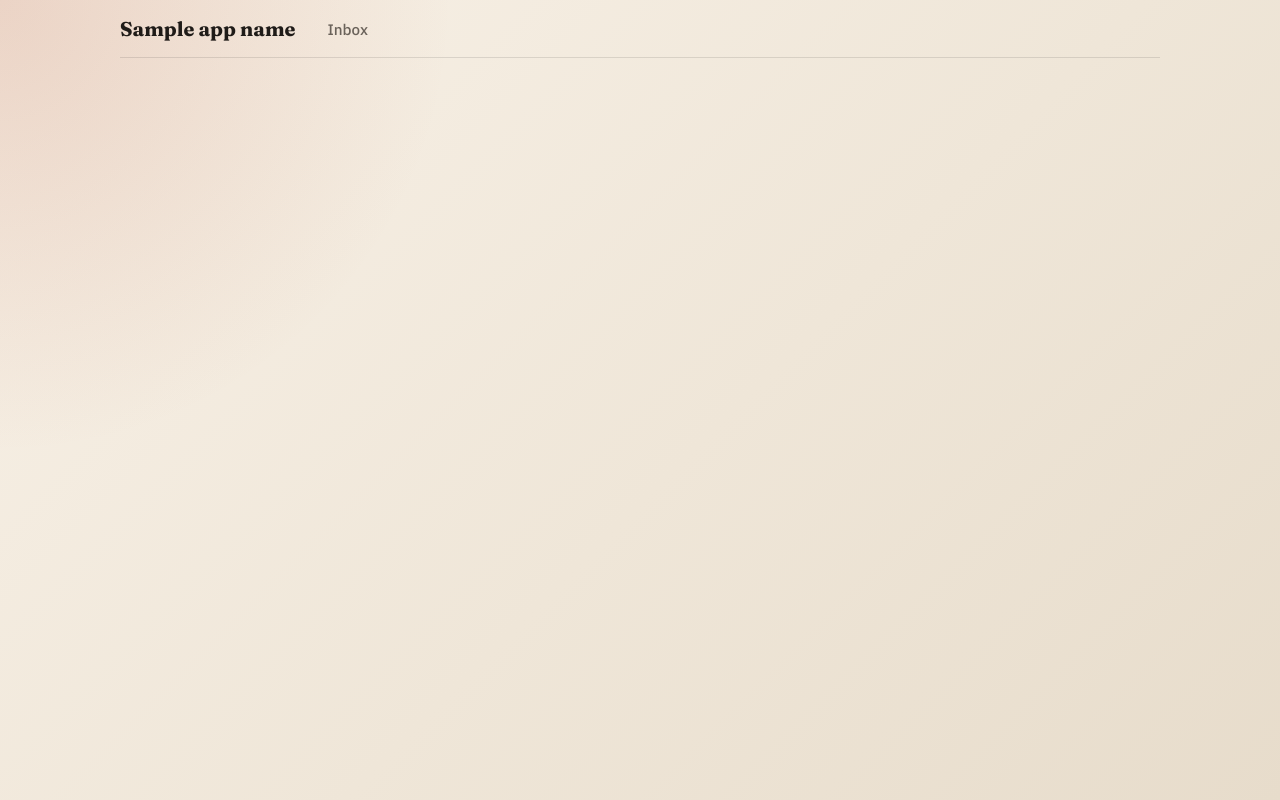
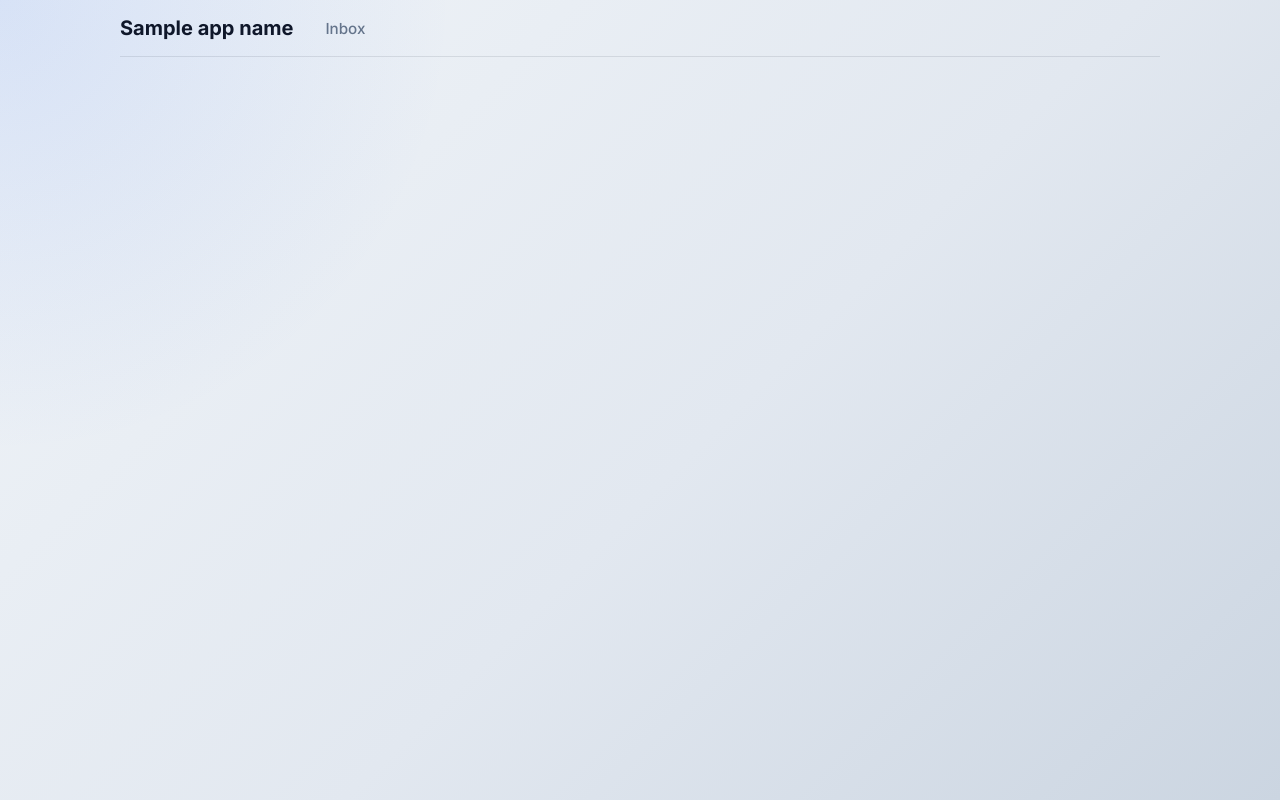
Before and after one commit to ni/GTD-TODOs, a FastAPI app: template app/templates/base.html in a window 1280 px wide. Run offline with FastAPI, Linux system fonts and the light colour scheme; the template is opened without the code that fills it: most values are stand-ins (such as "Sample title", 1, 10 or a date in 2020); parts of the project's set-up code (start-up, migrations or seed data) failed here and were passed over.

Commit message:
style: modernize visual design with cool blue palette and sans-serif typography (#3)
- Replace warm earthy palette (terracotta, cream, brown) with cool
  slate/blue palette based on Tailwind's blue and slate scales
- Switch heading typeface from Fraunces serif to Inter sans-serif
- Switch body typeface from IBM Plex Sans to Inter
- Update favicon.svg, favicon.ico, apple-touch-icon.png, and
  docs logo to use the new blue gradient instead of warm orange
- Align subtle background tints (rgba overlays) to cool slate base

Co-authored-by: Taylor Riché <taylor.riche@emerson.com>

```diff
--- a/app/static/app.css
+++ b/app/static/app.css
@@ -1,13 +1,13 @@
 :root {
-  --bg: #f4efe6;
-  --surface: rgba(255, 251, 245, 0.82);
-  --surface-strong: #fff9f1;
-  --text: #1f1b18;
-  --muted: #6a625a;
-  --line: rgba(31, 27, 24, 0.12);
-  --accent: #b14f2f;
-  --accent-soft: #f0d7ba;
-  --shadow: 0 30px 80px rgba(73, 42, 22, 0.12);
+  --bg: #f0f4f8;
+  --surface: rgba(248, 250, 252, 0.82);
+  --surface-strong: #f8fafc;
+  --text: #0f172a;
+  --muted: #64748b;
+  --line: rgba(15, 23, 42, 0.10);
+  --accent: #2563eb;
+  --accent-soft: #dbeafe;
+  --shadow: 0 30px 80px rgba(15, 23, 42, 0.08);
   --radius: 12px;
 }
 
@@ -19,10 +19,10 @@ body {
   margin: 0;
   min-height: 100vh;
   background:
-    radial-gradient(circle at top left, rgba(177, 79, 47, 0.18), transparent 30%),
-    linear-gradient(135deg, #f8f1e7 0%, #efe6d8 55%, #e7dccb 100%);
+    radial-gradient(circle at top left, rgba(37, 99, 235, 0.12), transparent 30%),
+    linear-gradient(135deg, #f0f4f8 0%, #e2e8f0 55%, #cbd5e1 100%);
   color: var(--text);
-  font-family: "IBM Plex Sans", sans-serif;
+  font-family: "Inter", sans-serif;
 }
 
 /* --- Navigation --- */
@@ -38,7 +38,7 @@ body {
 }
 
 .nav-brand {
-  font-family: "Fraunces", serif;
+  font-family: "Inter", sans-serif;
   font-size: 1.25rem;
   font-weight: 700;
   color: var(--text);
@@ -74,7 +74,8 @@ body {
 
 h1,
 h2 {
-  font-family: "Fraunces", serif;
+  font-family: "Inter", sans-serif;
+  font-weight: 700;
 }
 
 h1 {
@@ -172,7 +173,7 @@ h1 {
 }
 
 .badge-project {
-  background: rgba(31, 27, 24, 0.08);
+  background: rgba(15, 23, 42, 0.08);
   color: var(--muted);
 }
 
@@ -213,7 +214,7 @@ h1 {
   margin-top: 0.5rem;
   padding: 0.5rem 0.75rem;
   border-radius: 8px;
-  background: rgba(31, 27, 24, 0.04);
+  background: rgba(15, 23, 42, 0.04);
   font-size: 0.92rem;
   line-height: 1.6;
   color: var(--muted);
@@ -278,7 +279,7 @@ h1 {
 
 .edit-form textarea {
   resize: vertical;
-  font-family: "IBM Plex Mono", monospace, "IBM Plex Sans", sans-serif;
+  font-family: "IBM Plex Mono", monospace, "Inter", sans-serif;
   font-size: 0.9rem;
 }
 
@@ -386,14 +387,14 @@ h1 {
 .rendered-markdown code {
   padding: 0.15rem 0.4rem;
   border-radius: 4px;
-  background: rgba(31, 27, 24, 0.06);
+  background: rgba(15, 23, 42, 0.06);
   font-size: 0.88em;
 }
 
 .rendered-markdown pre {
   padding: 0.75rem 1rem;
   border-radius: 8px;
-  background: rgba(31, 27, 24, 0.06);
+  background: rgba(15, 23, 42, 0.06);
   overflow-x: auto;
 }
 
--- a/app/templates/base.html
+++ b/app/templates/base.html
@@ -9,7 +9,7 @@
     <link rel="apple-touch-icon" href="{{ url_for('static', path='apple-touch-icon.png') }}?v=4">
     <link rel="preconnect" href="https://fonts.googleapis.com">
     <link rel="preconnect" href="https://fonts.gstatic.com" crossorigin>
-    <link href="https://fonts.googleapis.com/css2?family=Fraunces:wght@500;700&family=IBM+Plex+Sans:wght@400;500;600&display=swap" rel="stylesheet">
+    <link href="https://fonts.googleapis.com/css2?family=Inter:wght@400;500;600;700&display=swap" rel="stylesheet">
     <link rel="stylesheet" href="{{ url_for('static', path='app.css') }}">
   </head>
   <body>
```
Also changed, not shown: app/static/apple-touch-icon.png, app/static/favicon.ico, app/static/favicon.svg, 1 other file.
